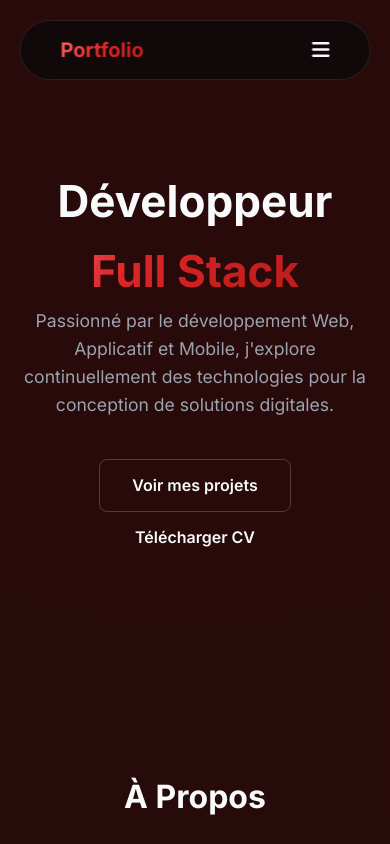
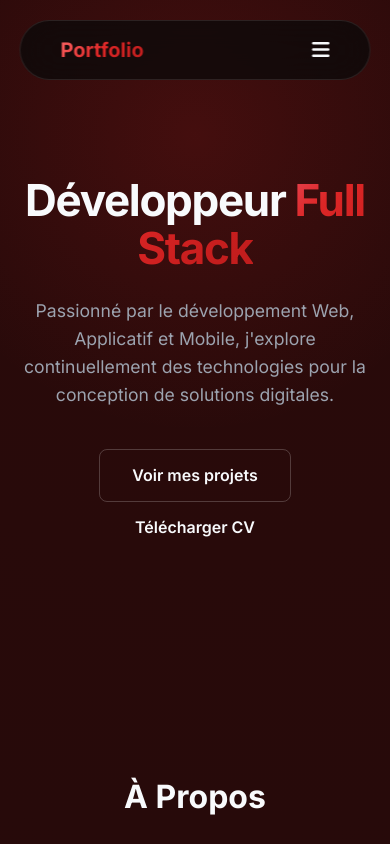
Before and after one commit to Damien-Codes/Portfolio-refonte-2, a plain HTML site: page index.html in a window 390 px wide. Shown: the top 844 px of the page. Drawn offline with Linux system fonts and the light colour scheme.

Commit message:
add glow on dark mode

```diff
--- a/Assets/css/index.css
+++ b/Assets/css/index.css
@@ -104,9 +104,24 @@
     left: 50%;
     transform: translate(-50%, -50%);
     width: 600px;
+    height: 600px;
+    background: radial-gradient(circle, rgba(220, 38, 38, 0.15) 0%, transparent 70%);
+    z-index: -1;
+    pointer-events: none;
+}
+
+.hero-content h1 {
+    font-size: 5rem;
     line-height: 1.1;
     font-weight: 800;
     letter-spacing: -0.03em;
+    margin-bottom: 1.5rem;
+}
+
+@media (max-width: 768px) {
+    .hero-content h1 {
+        font-size: 3rem;
+    }
 }
 
 .highlight {
```
